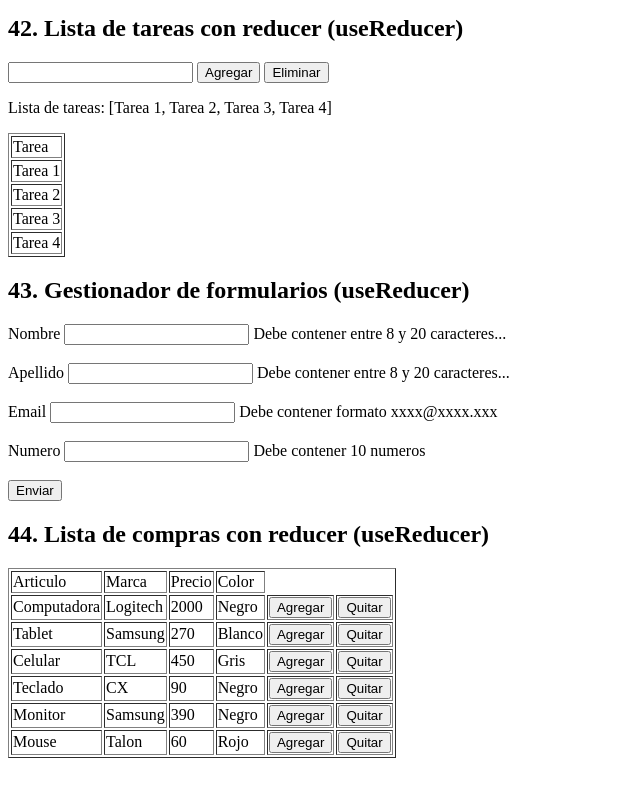
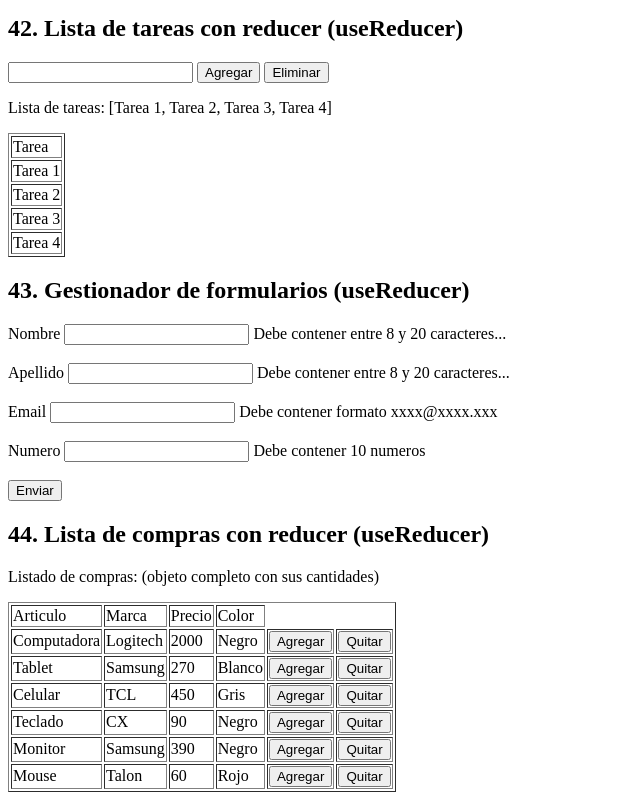
Before and after one commit to matiasmoscone1/practica-ejercicios-logica-programacion-react, a React (Vite) app: page / in a window 1280 px wide. Shown: the part 7182-7982 px from the top of the page, without its empty margins (0-640 px from the left). Before the commit the page ends 7948 px from the top, so only its background shows below. Built offline with nearby package versions, Linux system fonts and the light colour scheme.

Commit message:
Avanzando en ejercicio 44

```diff
--- a/src/ejercicios/ListaComprasReducer.jsx
+++ b/src/ejercicios/ListaComprasReducer.jsx
@@ -21,7 +21,6 @@ const ListaComprasReducer = () => {
                     <td>Precio</td>
                     <td>Color</td>
                 </tr>
-
             </thead>
             <tbody>
                 <tr>
@@ -81,6 +80,9 @@ const ListaComprasReducer = () => {
 
     return(<>
         <h2>44. Lista de compras con reducer (useReducer)</h2>
+
+        <p>Listado de compras: (objeto completo con sus cantidades)</p>
+
         <TablaArticulos/>
 
     </>)
```
